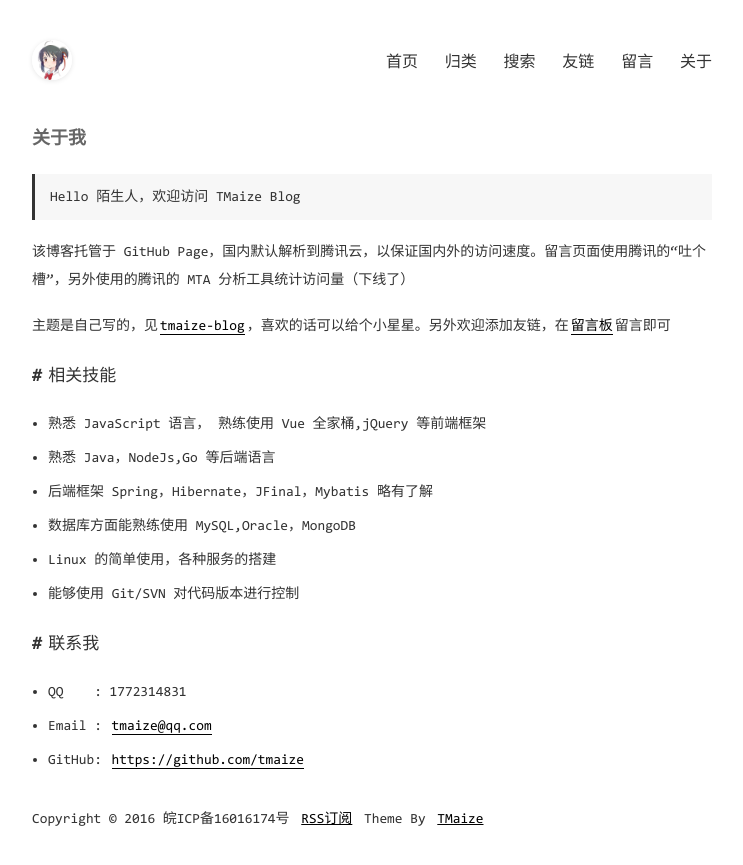
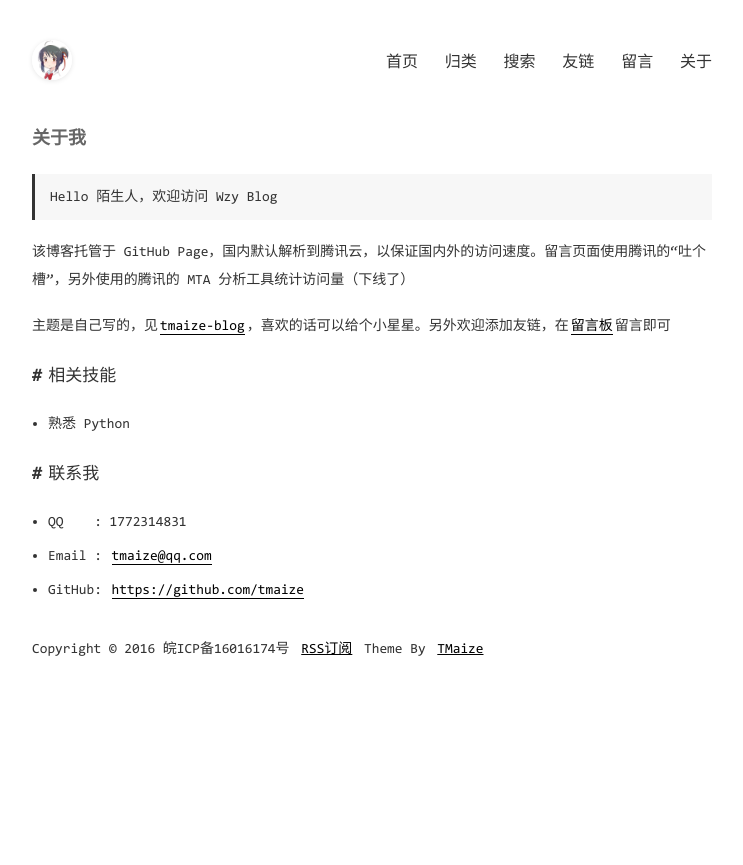
Before and after one commit to SyntaxSmith/wzy461143268.github.io, a Jekyll site: the page built from pages/about.md, in a window 1280 px wide. Shown: the top 865 px of the page, without its empty margins (268-1011 px from the left). Built offline with Jekyll 4.4.1, drawn with Linux system fonts in a browser that asks for light colours.

Commit message:
Update about.md

```diff
--- a/pages/about.md
+++ b/pages/about.md
@@ -3,7 +3,7 @@ layout: mypost
 title: 关于我
 ---
 
-> Hello 陌生人，欢迎访问 TMaize Blog
+> Hello 陌生人，欢迎访问 Wzy Blog
 
 该博客托管于 GitHub Page，国内默认解析到腾讯云，以保证国内外的访问速度。留言页面使用腾讯的“吐个槽”，另外使用的腾讯的 MTA 分析工具统计访问量（下线了）
 
@@ -11,17 +11,7 @@ title: 关于我
 
 ## 相关技能
 
-- 熟悉 JavaScript 语言， 熟练使用 Vue 全家桶,jQuery 等前端框架
-
-- 熟悉 Java，NodeJs,Go 等后端语言
-
-- 后端框架 Spring，Hibernate，JFinal，Mybatis 略有了解
-
-- 数据库方面能熟练使用 MySQL,Oracle，MongoDB
-
-- Linux 的简单使用，各种服务的搭建
-
-- 能够使用 Git/SVN 对代码版本进行控制
+- 熟悉 Python
 
 ## 联系我
 
```
